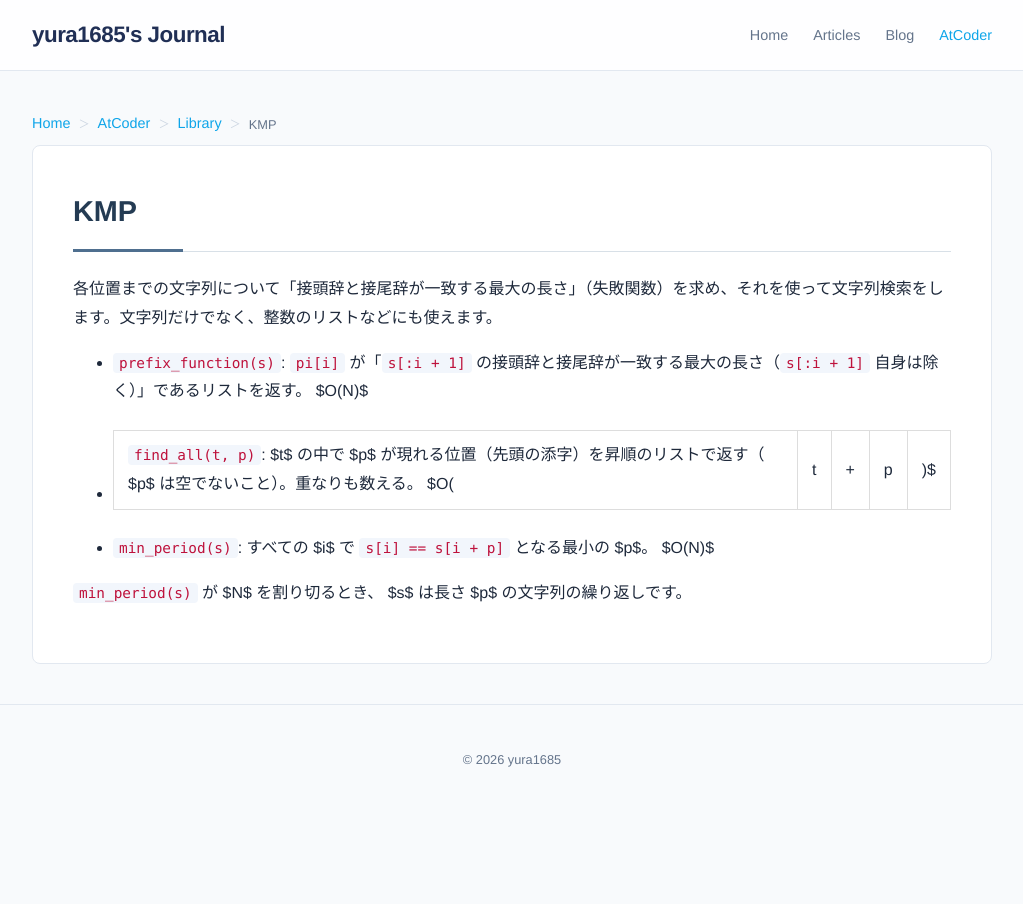
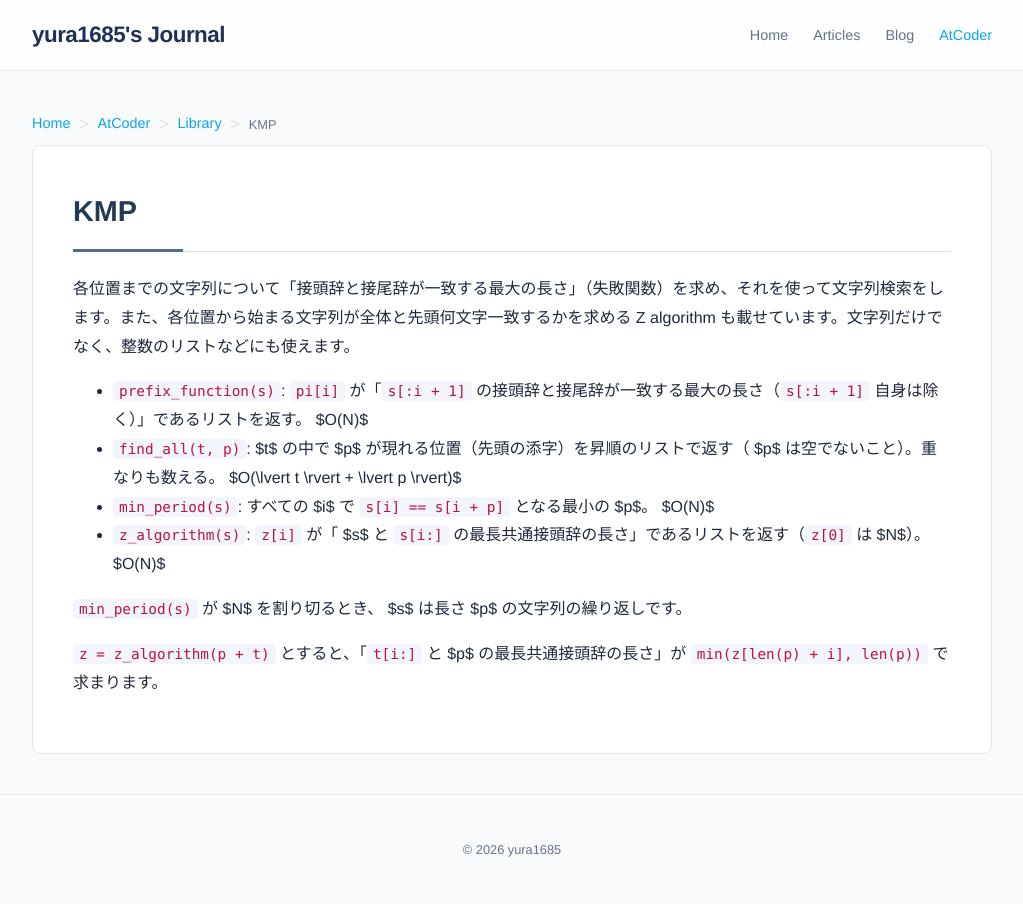
Before and after one commit to yura1685/yura1685.github.io, a Jekyll site: the page built from atcoder/library/kmp.md, in a window 1280 px wide. Shown: the whole page, without its empty margins (128-1151 px from the left). Built offline with Jekyll 4.4.1, drawn with Linux system fonts in a browser that asks for light colours; nearby versions of some CDN libraries; a script that is not in the unit is left out.

Commit message:
Tidy string and DP pages
- kmp: add z_algorithm; fix |t| in math that kramdown turned into a table
- lis: add lis_indices to restore one LIS by index, with an example
- slope_trick: space before the opening $ in the description

Co-Authored-By: Claude Opus 5.5 <noreply@anthropic.com>
Claude-Session: https://claude.ai/code/session_01SVn99jgmCx1LveTU7rTekq

```diff
--- a/atcoder/library/kmp.md
+++ b/atcoder/library/kmp.md
@@ -1,14 +1,17 @@
 ---
 title: KMP
 category: 文字列
-description: 接頭辞と接尾辞が一致する長さを求め、文字列検索や最小周期の計算を $O(N)$ で行う
+description: 接頭辞と接尾辞が一致する長さ（KMP）や、各位置からの文字列と全体の最長共通接頭辞の長さ（Z algorithm）を求め、文字列検索や最小周期の計算を $O(N)$ で行う
 order: 2
 ---
 
-各位置までの文字列について「接頭辞と接尾辞が一致する最大の長さ」（失敗関数）を求め、それを使って文字列検索をします。文字列だけでなく、整数のリストなどにも使えます。
+各位置までの文字列について「接頭辞と接尾辞が一致する最大の長さ」（失敗関数）を求め、それを使って文字列検索をします。また、各位置から始まる文字列が全体と先頭何文字一致するかを求める Z algorithm も載せています。文字列だけでなく、整数のリストなどにも使えます。
 
 - `prefix_function(s)`: `pi[i]` が「`s[:i + 1]` の接頭辞と接尾辞が一致する最大の長さ（`s[:i + 1]` 自身は除く）」であるリストを返す。 $O(N)$
-- `find_all(t, p)`: $t$ の中で $p$ が現れる位置（先頭の添字）を昇順のリストで返す（ $p$ は空でないこと）。重なりも数える。 $O(|t| + |p|)$
+- `find_all(t, p)`: $t$ の中で $p$ が現れる位置（先頭の添字）を昇順のリストで返す（ $p$ は空でないこと）。重なりも数える。 $O(\lvert t \rvert + \lvert p \rvert)$
 - `min_period(s)`: すべての $i$ で `s[i] == s[i + p]` となる最小の $p$。 $O(N)$
+- `z_algorithm(s)`: `z[i]` が「 $s$ と `s[i:]` の最長共通接頭辞の長さ」であるリストを返す（`z[0]` は $N$）。 $O(N)$
 
 `min_period(s)` が $N$ を割り切るとき、 $s$ は長さ $p$ の文字列の繰り返しです。
+
+`z = z_algorithm(p + t)` とすると、「`t[i:]` と $p$ の最長共通接頭辞の長さ」が `min(z[len(p) + i], len(p))` で求まります。
```
Also changed, not shown: atcoder/library/lis.md (+10 -0 lines), atcoder/library/slope_trick.md (+1 -1 lines), 2 other files.
